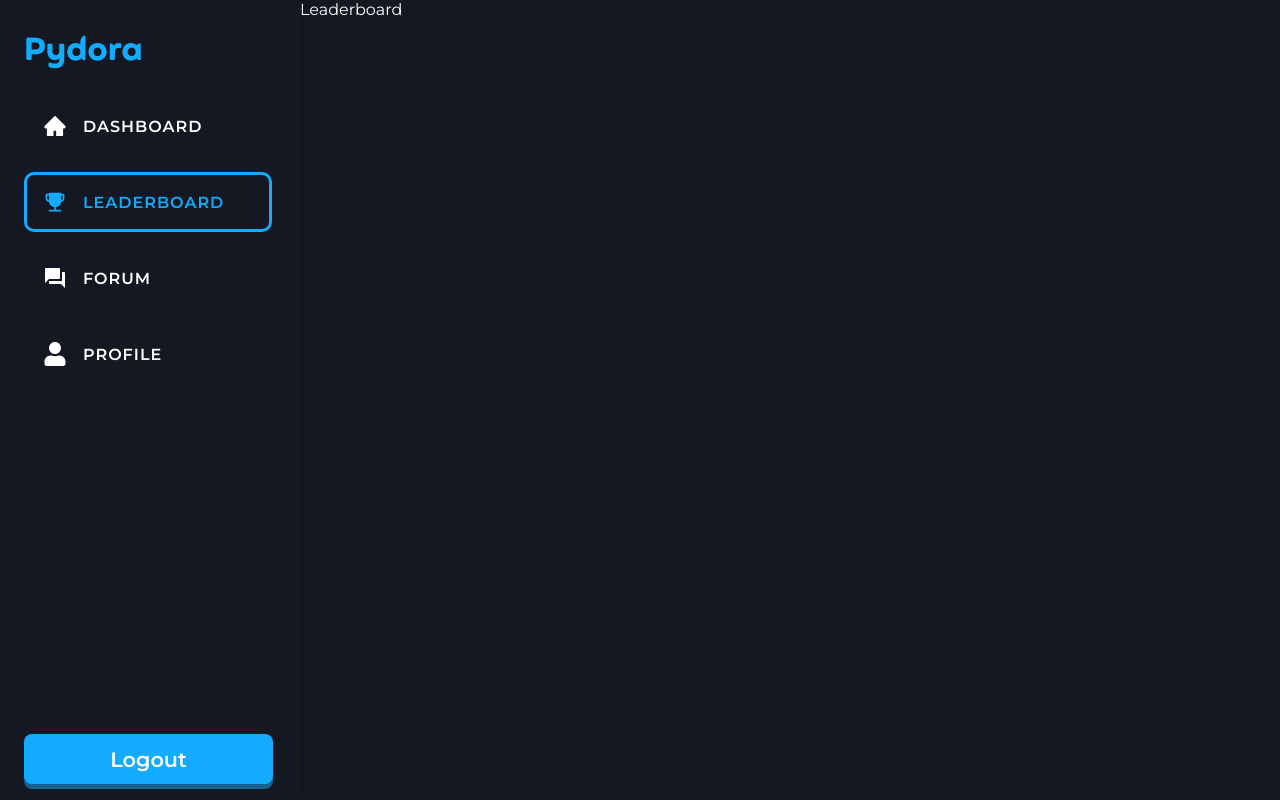
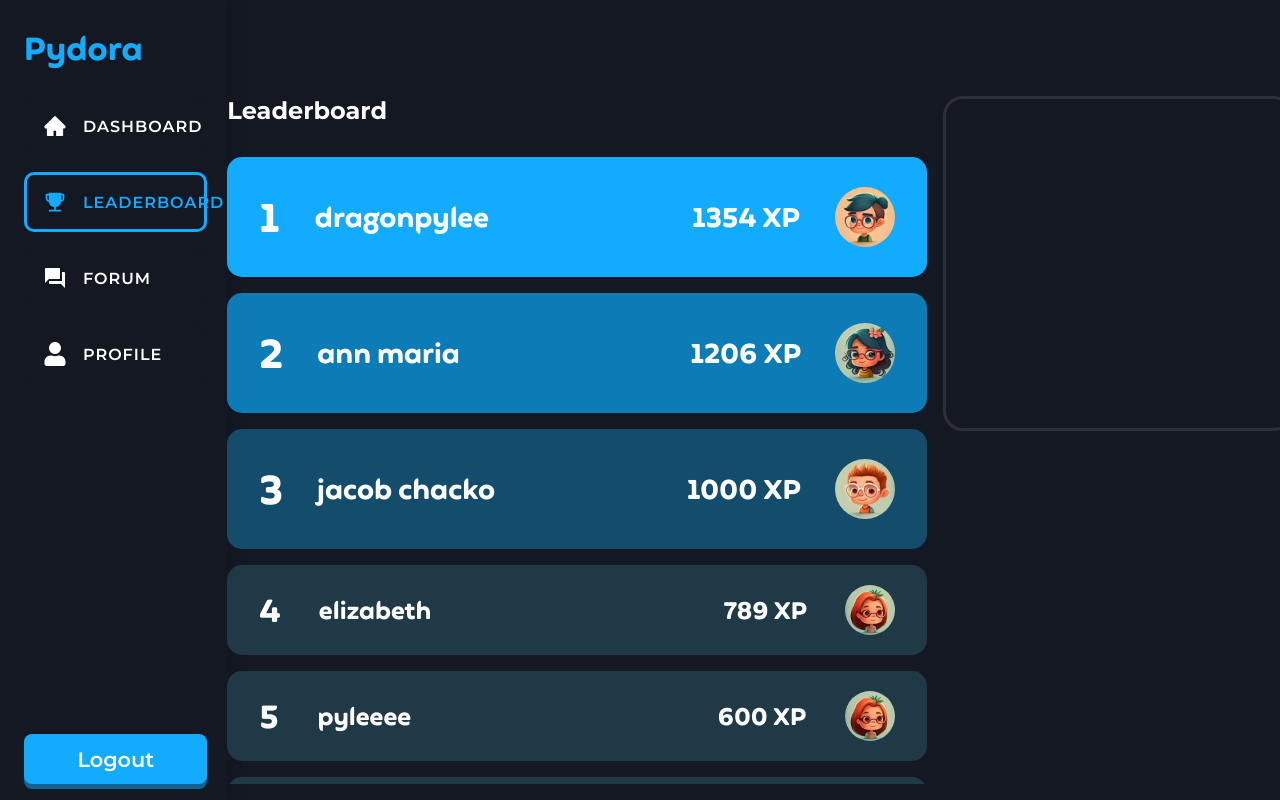
Before and after one commit to Aneetta-M-S/pydora, a React (Create React App) app: page /leaderboard in a window 1280 px wide. Built offline with nearby package versions, Linux system fonts and the light colour scheme.

Commit message:
leaderboard page done

```diff
--- a/src/pages/leaderboard/Leaderboard.css
+++ b/src/pages/leaderboard/Leaderboard.css
@@ -0,0 +1,99 @@
+.leaderboard_content{
+    --first: #12ABFD;
+    --second: #0C7BB6;
+    --third: #144D6C;
+    --remain: #1F3947;
+
+    overflow: hidden;
+    display: flex;
+    flex-direction: column;
+    align-items: flex-start;
+    gap: 2rem !important;
+}
+.leaderboard_container_title{
+    font-size: 1.5rem;
+    font-weight: 700;
+    width: 700px; /*just for time being*/
+}
+.leaderboard_container {
+    flex-shrink: 0;
+    margin-bottom: 0rem;
+    /*   background: #000; */
+
+    display: flex;
+    flex-direction: column;
+    align-items: flex-end;
+    gap: 1rem;
+
+    overflow-y: scroll;
+}
+
+.leaderboard_main_card {
+    --pos-size: 2rem;
+    --text-size: 1.5rem;
+    --img-size: 50px;
+    /* background-color: #07263F; */
+    color: #fff;
+    font-family: "Feather";
+    border-radius: 15px;
+    width: 700px;
+    height: 90px;
+    overflow: hidden;
+
+    cursor: pointer;
+
+    display: flex;
+    align-items: center;
+    justify-content: space-between;
+
+    padding: 0 2rem;
+}
+
+.leaderboard_main_card_toppers {
+    --pos-size: 2.5rem;
+    --text-size: 1.7rem;
+    --img-size: 60px;
+    height: 120px;
+}
+
+.leaderboard_main_card .pos{
+    font-size: var(--pos-size);
+}
+.leaderboard_main_card .name{
+    width: 300px;
+    /* background: #000; */
+    font-size: var(--text-size);
+}
+.leaderboard_main_card .xp{
+    text-align: right;
+    /* background: red; */
+    width: 150px;
+    font-size: var(--text-size);
+}
+.leaderboard_main_card .dp{
+    width: var(--img-size);
+    height: var(--img-size);
+    border-radius: 50%;
+    display: flex;
+    align-items: center;
+    justify-content: center;
+    overflow: hidden;
+}
+.leaderboard_main_card .dp img{
+    height: 100%;
+    width: 100%;
+    object-fit: cover;
+}
+
+.leaderboard_right_card {
+    width: 350px;
+    height: 335px;
+
+    display: flex;
+    flex-direction: column;
+
+    border: 3px solid rgba(102, 102, 102, 0.3);
+    border-radius: 20px;
+
+    overflow: hidden;
+  }
--- a/src/pages/leaderboard/Leaderboard.js
+++ b/src/pages/leaderboard/Leaderboard.js
@@ -1,7 +1,47 @@
 import "./Leaderboard.css"
+import { Toppers } from '../../components/LeaderboardStats/toppers'
 
 export const Leaderboard = () => {
     return (
-        <div>Leaderboard</div>
+        <>
+            <div className="main_container">
+                <div className="top"></div>
+                <div className="content leaderboard_content">
+                    <div className="leaderboard_container_title">
+                        Leaderboard
+                    </div>
+                    <div className="leaderboard_container">
+                        {
+                            // need to sort by position
+                            Toppers.map(user => {
+                                return (
+                                    <div
+                                    className={user.position > 3 ? "leaderboard_main_card" : "leaderboard_main_card leaderboard_main_card_toppers"}
+                                    key={user.position}
+                                    style={{backgroundColor: user.position > 3 ? "var(--remain)" :
+                                                                user.position === 3 ? "var(--third)" :
+                                                                    user.position === 2 ? "var(--second)" : "var(--first)" }}>
+                                        <div className="pos">
+                                            {user.position}
+                                        </div>
+                                        <div className="name">{user.name}</div>
+                                        <div className="xp">{user.xp} XP</div>
+                                        <div className="dp">
+                                            <img src={user.dp} alt="" />
+                                        </div>
+                                    </div>
+
+                                )
+                            }
+                            )
+                        }
+                    </div >
+                </div>
+            </div>
+            <div className="right_container">
+                <div className="info"></div>
+                <div className="leaderboard_right_card"></div>
+            </div>
+        </>
     )
 }
```
Also changed, not shown: src/assets/images/leaderboard.png (added).
